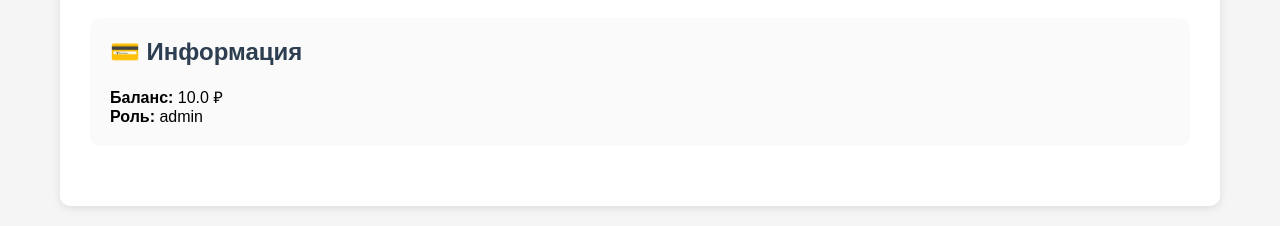
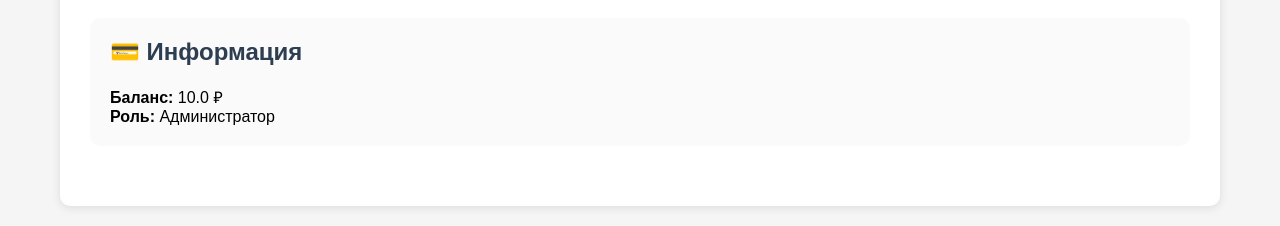
Before and after one commit to 618Dimon618/SchoolCanteen, a Flask app: page /profile in a window 1280 px wide. Shown: the part 729-955 px from the top of the page. Run offline with Flask 3, Linux system fonts and the light colour scheme; the visitor is signed in with stand-in values (Sample User, id 1); tables that the repository leaves empty hold one stand-in row (values such as "Sample post").

Commit message:
Update profile.html

```diff
--- a/templates/profile.html
+++ b/templates/profile.html
@@ -8,13 +8,10 @@
         <form method="POST" class="profile-form">
             <label>Логин</label>
             <input type="text" value="{{ user.username }}" disabled>
-
             <label>ФИО</label>
             <input type="text" name="full_name" value="{{ user.full_name }}">
-
             <label>Класс</label>
             <input type="text" name="class_name" value="{{ user.class_name }}" placeholder="Например: 9А">
-
             <button type="submit">Сохранить</button>
         </form>
     </div>
@@ -24,8 +21,7 @@
         <p>Отметьте продукты, на которые у вас аллергия. Блюда с этими аллергенами будут подсвечены в меню.</p>
         <div class="allergies-list">
             {% for allergy in allergies %}
-            <a href="{{ url_for('toggle_allergy', allergy_id=allergy.id) }}"
-               class="allergy-tag {% if allergy.id in user_allergies %}active{% endif %}">
+            <a href="{{ url_for('toggle_allergy', allergy_id=allergy.id) }}" class="allergy-tag {% if allergy.id in user_allergies %}active{% endif %}">
                 {{ allergy.name }}
             </a>
             {% endfor %}
@@ -35,7 +31,7 @@
     <div class="section">
         <h2>💳 Информация</h2>
         <p><strong>Баланс:</strong> {{ user.balance }} ₽</p>
-        <p><strong>Роль:</strong> {{ user.role }}</p>
+        <p><strong>Роль:</strong> {% if user.role == 'student' %}Ученик{% elif user.role == 'cook' %}Повар{% elif user.role == 'admin' %}Администратор{% else %}{{ user.role }}{% endif %}</p>
     </div>
 </div>
 {% endblock %}
```
